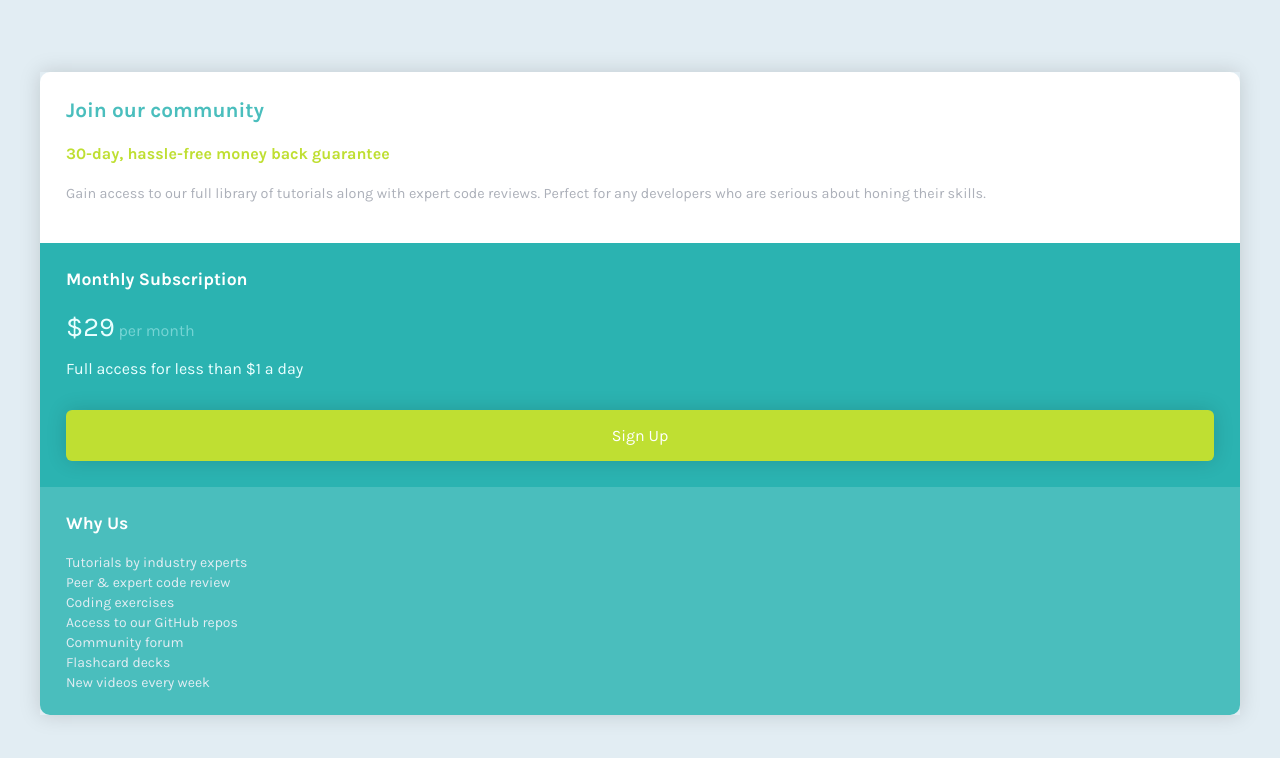
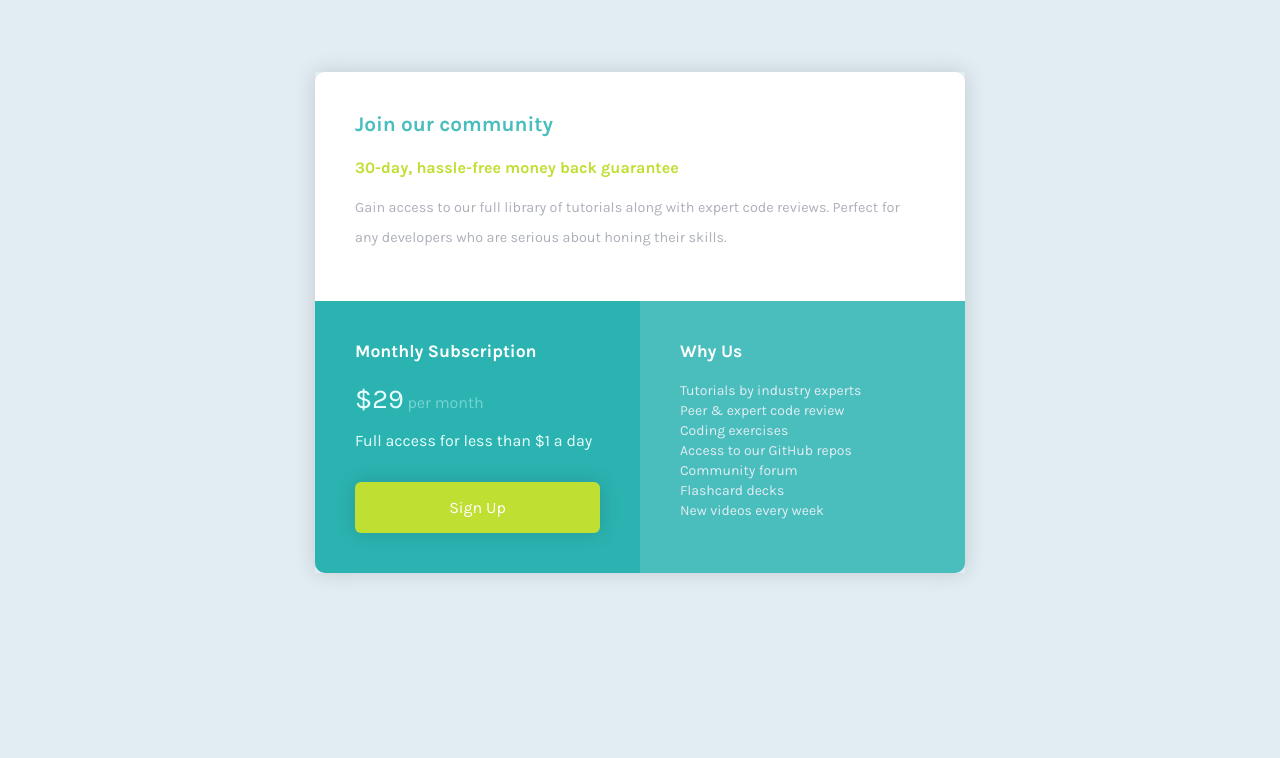
Before and after one commit to fabiloco/FMC3-single-price-grid-component, a plain HTML site: page index.html in a window 1280 px wide. Drawn offline with Linux system fonts and the light colour scheme.

Commit message:
responsive for desktop completed

```diff
--- a/css/style.css
+++ b/css/style.css
@@ -14,9 +14,18 @@ body {
     padding: 64px 32px;
 }
 
-.main {
+.section {
     display: grid;
     box-shadow: 0 0 20px rgba(0, 0, 0, 0.15);
+}
+
+@media screen and (min-width: 760px) {
+    .section {
+        grid-template-columns: repeat(2, 1fr);
+        max-width: 650px;
+        margin-left: auto;
+        margin-right: auto;
+    }
 }
 
 .box {
@@ -25,12 +34,34 @@ body {
     padding: 20px 26px;
 }
 
+@media screen and (min-width: 760px) {
+    .box {
+        padding: 34px 40px;
+    }
+}
+
 .box:first-of-type {
     border-radius: 10px 10px 0 0;
 }
 
+@media screen and (min-width: 760px) {
+    .box:first-of-type {
+        grid-column: 1/3;
+        border-radius: 10px 10px 0 0;
+    }
+    .box:nth-of-type(2) {
+        border-radius: 0 0 0 10px;
+    }
+}
+
 .box:last-of-type {
     border-radius: 0 0 10px 10px;
+}
+
+@media screen and (min-width: 760px) {
+    .box:last-of-type {
+        border-radius: 0 0 10px 0;
+    }
 }
 
 .box--white {
```
